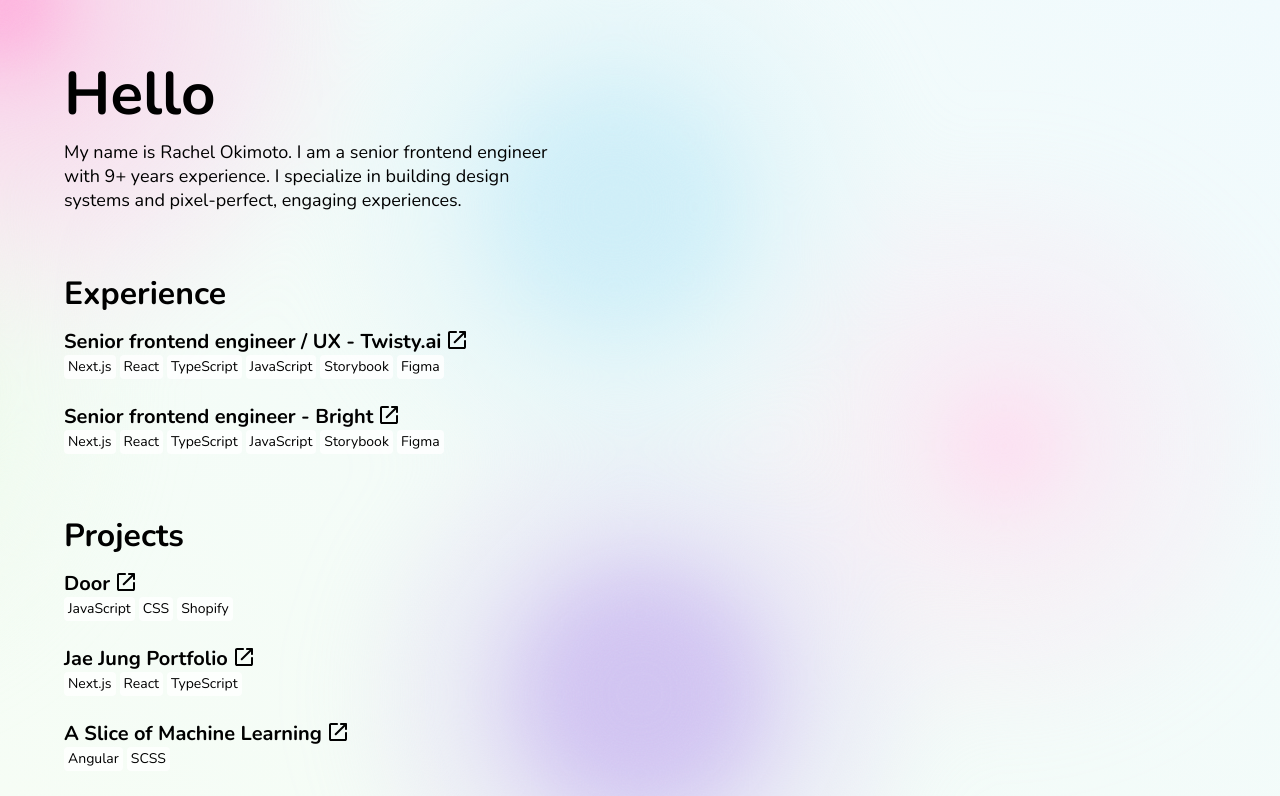
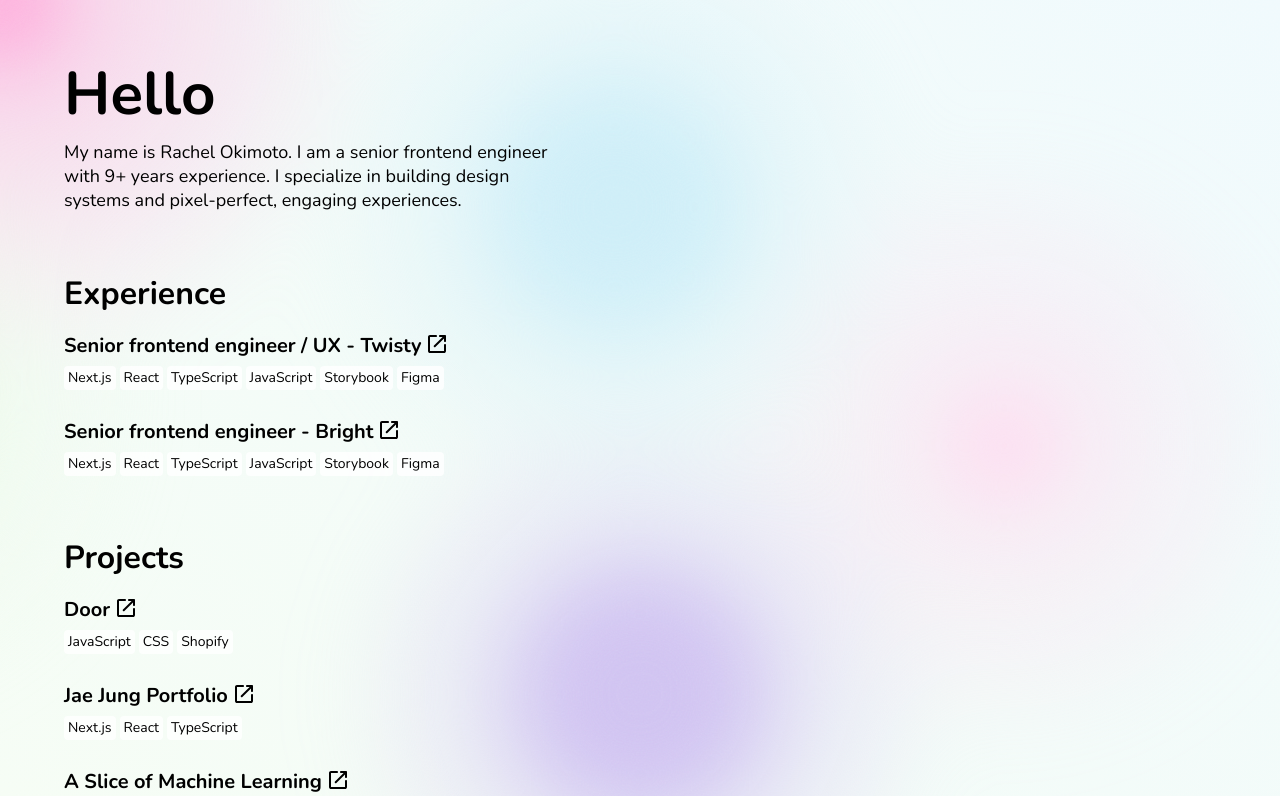
Before and after one commit to rokimoto/portfolio, a Next.js app: page / in a window 1280 px wide. Shown: the top 796 px of the page. Built offline with nearby package versions, Linux system fonts and the light colour scheme.

Commit message:
fixes link alignment

```diff
--- a/src/app/components/Project/index.tsx
+++ b/src/app/components/Project/index.tsx
@@ -18,11 +18,13 @@ const Project = ({ position, company, link, skills }: ProjectProps) => {
       <S.Link href={link} target="_blank">
         <S.Title>
           {position && `${position} - `}
-          {company}
+          <S.Company>
+            {company}
+            <S.Icon>
+              <OpenInNew />
+            </S.Icon>
+          </S.Company>
         </S.Title>
-        <S.Icon>
-          <OpenInNew />
-        </S.Icon>
       </S.Link>
       <S.Tags>
         {skills.map((skill: string, i: number) => {
--- a/src/app/components/Project/style.ts
+++ b/src/app/components/Project/style.ts
@@ -4,18 +4,20 @@ import Ag from '@/app/styles/typography';
 const S = {
   Project: styled.div``,
   Link: styled.a`
-    display: table-cell;
+    display: block;
     margin-bottom: ${({ theme }) => theme.spacing.XS};
   `,
-  Title: styled.h3`
+  Title: styled.div`
     ${Ag.HeadingSM}
-    margin-right: ${({ theme }) => theme.spacing['2XS']};
-    display: inline;
-    vertical-align: middle;
+  `,
+  Company: styled.div`
+    display: inline-block;
   `,
   Icon: styled.div`
-    display: inline;
-    vertical-align: middle;
+    display: inline-block;
+    position: relative;
+    top: 4px;
+    margin-left: ${({ theme }) => theme.spacing['2XS']};
   `,
   Tags: styled.div`
     display: flex;
--- a/src/app/page.tsx
+++ b/src/app/page.tsx
@@ -24,7 +24,7 @@ export default function Home() {
         <S.Projects>
           <Project
             position="Senior frontend engineer / UX"
-            company="Twisty.ai"
+            company="Twisty"
             link="https://twisty.ai"
             skills={[
               'Next.js',
```
Also changed, not shown: 1 other file (tests, documents, lock files or other folders).
